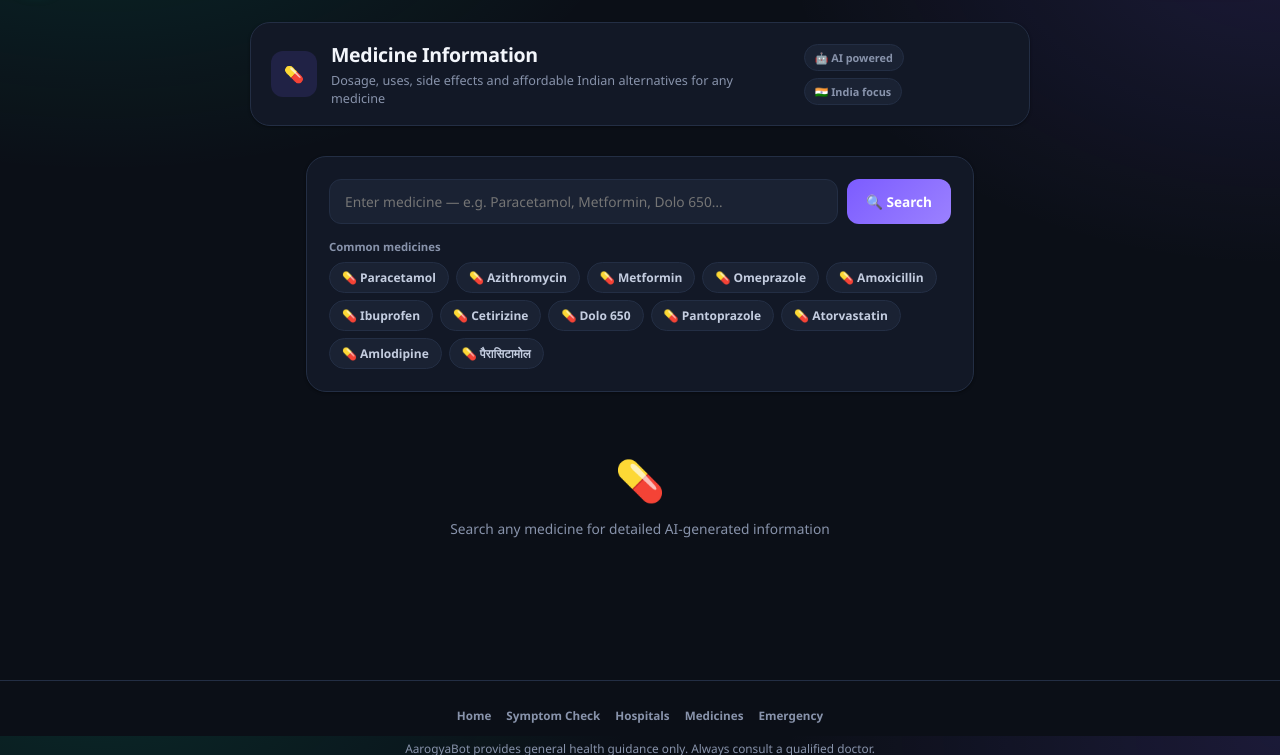
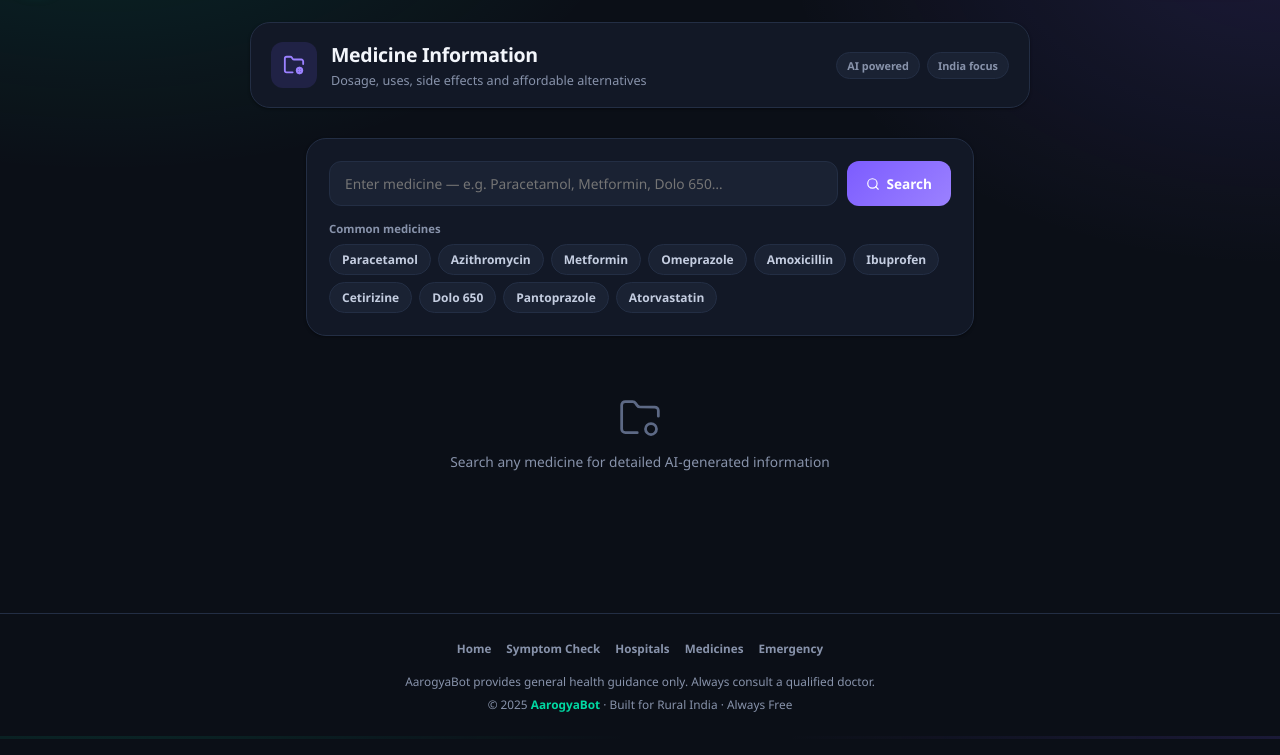
Before and after one commit to Anant-083/Kisan_Mitra, a Flask app: page /medicines in a window 1280 px wide. Shown: the part 64-819 px from the top of the page. Run offline with Flask 3, Linux system fonts and the light colour scheme.

Commit message:
Update medicines.html

```diff
--- a/templates/medicines.html
+++ b/templates/medicines.html
@@ -2,36 +2,37 @@
 {% block title %} · Medicine Info{% endblock %}
 {% block content %}
 <div class="pg-hdr">
-  <div class="pg-hdr-inner">
-    <div class="pg-hdr-ic ip">💊</div>
-    <div><h1>Medicine Information</h1><p>Dosage, uses, side effects and affordable Indian alternatives for any medicine</p></div>
-    <div class="pg-hdr-meta"><div class="pg-tag">🤖 AI powered</div><div class="pg-tag">🇮🇳 India focus</div></div>
+  <div class="pg-hdr-inner anim-up">
+    <div class="pg-hdr-ic ip"><svg width="22" height="22" viewBox="0 0 24 24" fill="none" stroke="currentColor" stroke-width="2" stroke-linecap="round" stroke-linejoin="round"><path d="M10.5 20H4a2 2 0 01-2-2V5c0-1.1.9-2 2-2h3.93a2 2 0 011.66.9l.82 1.2a2 2 0 001.66.9H20a2 2 0 012 2v3"/><circle cx="18" cy="18" r="3"/><path d="M18 15v6M15 18h6"/></svg></div>
+    <div><h1 data-t="pg_med_title">Medicine Information</h1><p data-t="pg_med_sub">Dosage, uses, side effects and affordable Indian alternatives</p></div>
+    <div class="pg-hdr-meta"><div class="pg-tag">AI powered</div><div class="pg-tag">India focus</div></div>
   </div>
 </div>
 <div class="med-wrap">
-  <div class="search-card">
+  <div class="search-card anim-up">
     <div class="sbar">
       <input type="text" id="medInput" placeholder="Enter medicine — e.g. Paracetamol, Metformin, Dolo 650…"/>
-      <button onclick="searchMed()">🔍 Search</button>
+      <button onclick="searchMed()"><svg width="14" height="14" viewBox="0 0 24 24" fill="none" stroke="currentColor" stroke-width="2" stroke-linecap="round" stroke-linejoin="round"><circle cx="11" cy="11" r="8"/><line x1="21" y1="21" x2="16.65" y2="16.65"/></svg> Search</button>
     </div>
     <div class="chips-lbl">Common medicines</div>
     <div class="chips">
-      <span class="chip" onclick="qm('Paracetamol')">💊 Paracetamol</span>
-      <span class="chip" onclick="qm('Azithromycin')">💊 Azithromycin</span>
-      <span class="chip" onclick="qm('Metformin')">💊 Metformin</span>
-      <span class="chip" onclick="qm('Omeprazole')">💊 Omeprazole</span>
-      <span class="chip" onclick="qm('Amoxicillin')">💊 Amoxicillin</span>
-      <span class="chip" onclick="qm('Ibuprofen')">💊 Ibuprofen</span>
-      <span class="chip" onclick="qm('Cetirizine')">💊 Cetirizine</span>
-      <span class="chip" onclick="qm('Dolo 650')">💊 Dolo 650</span>
-      <span class="chip" onclick="qm('Pantoprazole')">💊 Pantoprazole</span>
-      <span class="chip" onclick="qm('Atorvastatin')">💊 Atorvastatin</span>
-      <span class="chip" onclick="qm('Amlodipine')">💊 Amlodipine</span>
-      <span class="chip" onclick="qm('पैरासिटामोल')">💊 पैरासिटामोल</span>
+      <span class="chip" onclick="qm('Paracetamol')">Paracetamol</span>
+      <span class="chip" onclick="qm('Azithromycin')">Azithromycin</span>
+      <span class="chip" onclick="qm('Metformin')">Metformin</span>
+      <span class="chip" onclick="qm('Omeprazole')">Omeprazole</span>
+      <span class="chip" onclick="qm('Amoxicillin')">Amoxicillin</span>
+      <span class="chip" onclick="qm('Ibuprofen')">Ibuprofen</span>
+      <span class="chip" onclick="qm('Cetirizine')">Cetirizine</span>
+      <span class="chip" onclick="qm('Dolo 650')">Dolo 650</span>
+      <span class="chip" onclick="qm('Pantoprazole')">Pantoprazole</span>
+      <span class="chip" onclick="qm('Atorvastatin')">Atorvastatin</span>
     </div>
   </div>
   <div id="medResult">
-    <div class="state-box"><span style="font-size:2.5rem">💊</span><span>Search any medicine for detailed AI-generated information</span></div>
+    <div class="state-box">
+      <svg width="44" height="44" viewBox="0 0 24 24" fill="none" stroke="var(--t4)" stroke-width="1.5" stroke-linecap="round" stroke-linejoin="round"><path d="M10.5 20H4a2 2 0 01-2-2V5c0-1.1.9-2 2-2h3.93a2 2 0 011.66.9l.82 1.2a2 2 0 001.66.9H20a2 2 0 012 2v3"/><circle cx="18" cy="18" r="3"/></svg>
+      <span>Search any medicine for detailed AI-generated information</span>
+    </div>
   </div>
 </div>
 {% endblock %}
@@ -47,14 +48,14 @@ async function searchMed(){
     box.innerHTML=`
       <div class="med-card">
         <div class="med-card-hd">
-          <div class="med-ic">💊</div>
+          <div class="med-ic"><svg width="20" height="20" viewBox="0 0 24 24" fill="none" stroke="currentColor" stroke-width="2" stroke-linecap="round" stroke-linejoin="round"><path d="M10.5 20H4a2 2 0 01-2-2V5c0-1.1.9-2 2-2h3.93a2 2 0 011.66.9l.82 1.2a2 2 0 001.66.9H20a2 2 0 012 2v3"/><circle cx="18" cy="18" r="3"/></svg></div>
           <div><h3>${med}</h3><span>AI-generated · Reference only · Not a prescription</span></div>
         </div>
         <div class="med-text">${d.info.replace(/\n/g,'<br>')}</div>
-        <div class="med-warn">⚠️ Always consult a licensed pharmacist or doctor before taking any medicine. Do not self-medicate.</div>
+        <div class="med-warn"><svg width="14" height="14" viewBox="0 0 24 24" fill="none" stroke="currentColor" stroke-width="2" stroke-linecap="round" stroke-linejoin="round"><path d="M10.29 3.86L1.82 18a2 2 0 001.71 3h16.94a2 2 0 001.71-3L13.71 3.86a2 2 0 00-3.42 0z"/><line x1="12" y1="9" x2="12" y2="13"/></svg> Always consult a licensed pharmacist or doctor before taking any medicine. Do not self-medicate.</div>
       </div>`;
   }catch(e){
-    box.innerHTML=`<div class="state-box"><span>❌</span><span>Error fetching info. Please try again.</span></div>`;
+    box.innerHTML=`<div class="state-box"><span>Error fetching info. Please try again.</span></div>`;
   }
 }
 function qm(name){document.getElementById('medInput').value=name;searchMed()}
```
